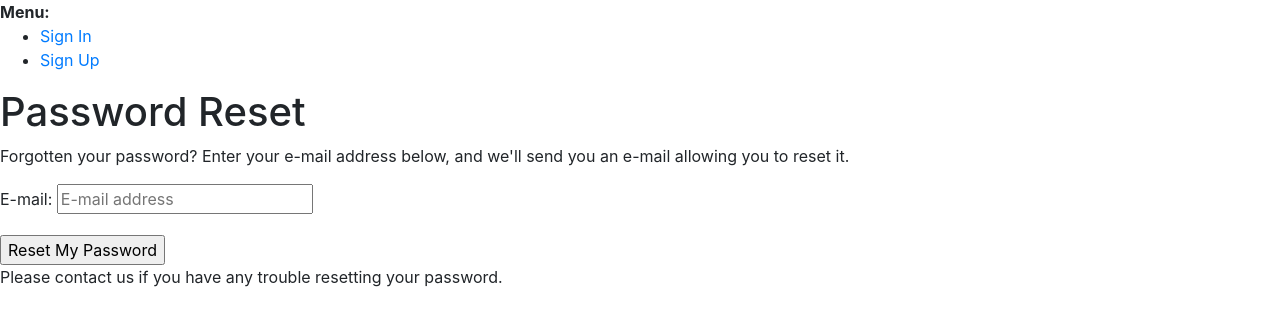
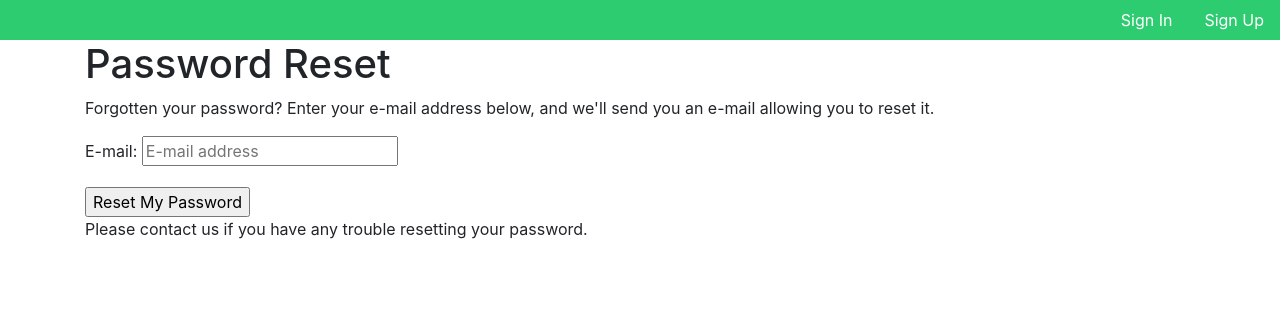
Before and after one commit to efefre/MyRental, a Django app: page /accounts/password/reset/ in a window 1280 px wide. Shown: the top 326 px of the page. Run offline with Django 3.2, Linux system fonts and the light colour scheme; some libraries are stand-ins or nearby versions.

Commit message:
Update base.html with bootstrap

```diff
--- a/myRental_root/templates/base.html
+++ b/myRental_root/templates/base.html
@@ -14,6 +14,7 @@
     {% endblock %}
   </head>
   <body>
+    <div class="container-fluid">
     {% block body %}
 
     {% if messages %}
@@ -27,23 +28,25 @@
     </div>
     {% endif %}
 
-    <div>
-      <strong>Menu:</strong>
-      <ul>
+    <nav class="row justify-content-end">
+      <ul class="nav">
         {% if user.is_authenticated %}
-        <li><a href="{% url 'account_email' %}">Change E-mail</a></li>
-        <li><a href="{% url 'account_logout' %}">Sign Out</a></li>
+        <li class="nav-item"><a class="nav-link" href="{% url 'account_email' %}">Change E-mail</a></li>
+        <li class="nav-item"><a class="nav-link" href="{% url 'account_logout' %}">Sign Out</a></li>
         {% else %}
-        <li><a href="{% url 'account_login' %}">Sign In</a></li>
-        <li><a href="{% url 'account_signup' %}">Sign Up</a></li>
+        <li class="nav-item"><a class="nav-link" href="{% url 'account_login' %}">Sign In</a></li>
+        <li class="nav-item"><a class="nav-link" href="{% url 'account_signup' %}">Sign Up</a></li>
         {% endif %}
       </ul>
+    </nav>
+    <div class="container">
+      {% block content %}
+      {% endblock %}
     </div>
-    {% block content %}
-    {% endblock %}
     {% endblock %}
     {% block extra_body %}
     {% endblock %}
+    </div>
       <!-- JS -->
     <script src="{% static 'js/jquery-3.3.1.min.js' %}"></script>
     <script src="{% static 'js/bootstrap.bundle.min.js' %}"></script>
```
